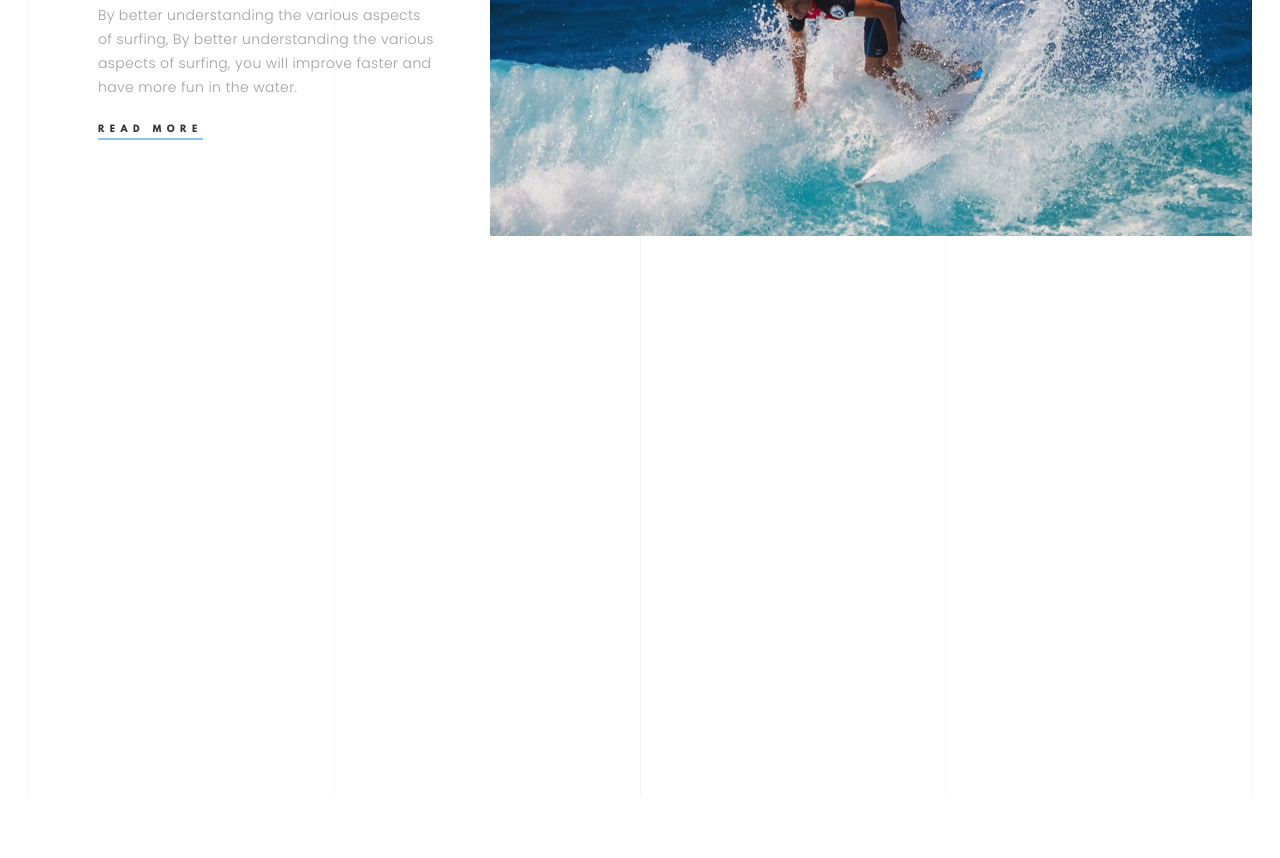
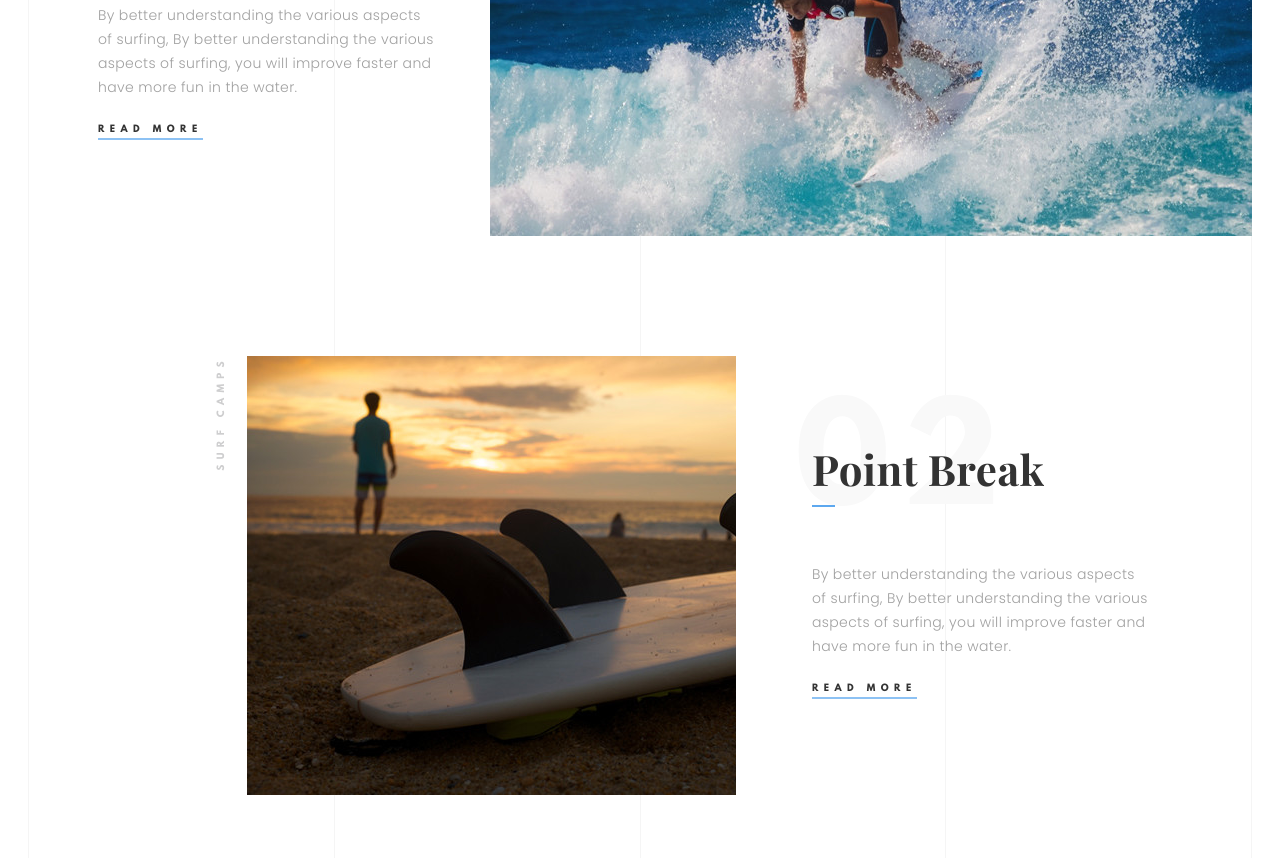
Before and after one commit to Introversionya/Surfing-Club, a website: page app/html/index.html in a window 1280 px wide. Shown: the part 2903-3761 px from the top of the page. Before the commit the page ends 3699 px from the top, so only its background shows below. Drawn offline with nearby package versions, Linux system fonts and the light colour scheme; files that its build step writes are made by us from their sources; a script that the page names is missing; files whose address does not match are found by name.

Commit message:
Сверстал блок "article-02"

```diff
--- /dev/null
+++ b/app/html/blocks/article-02.html
@@ -0,0 +1,21 @@
+<section class="container">
+
+    <article class="article article--odd">
+        <div class="article__desc">
+            <h2 class="article__title" data-number="02">Point Break</h2>
+            <div class="article__text">
+                <p>
+                    By better understanding the various aspects of surfing, By better understanding the various aspects of surfing, you will improve faster and have more fun in the water.
+                </p>
+                <a href="#" class="read-more-link">Read More</a>
+            </div>
+        </div>
+        <div class="article_preview">
+            <img src="img/img/img-5.jpg" alt="surfing Training">
+            <div class="article__preview-desc">
+                <div class="article__preview-desc-content">Surf&nbsp;Camps</div>
+            </div>
+        </div>
+    </article>
+
+</section>
--- a/app/html/index.html
+++ b/app/html/index.html
@@ -20,6 +20,7 @@
     @@include('blocks/description.html')
     @@include('blocks/shop.html')
     @@include('blocks/article-01.html')
+    @@include('blocks/article-02.html')
 
     <script type="text/javascript" src="https://spikmi.com/Widget?Id=3107"></script>
 </body>
--- a/app/less/blocks/article.less
+++ b/app/less/blocks/article.less
@@ -5,11 +5,24 @@
 
 }
 
+.article--odd {
+    flex-direction: row-reverse;
+    justify-content: flex-start;
+    align-items: flex-start;
+}
+
 .article__desc {
     width: 462px;
     padding-left: 70px;
     padding-right: 50px;
     padding-top: 80px;
+
+    .article--odd & {
+        width: 515px;
+        flex: 0 0 515px;
+        padding-left: 75px;
+        padding-right: 105px;
+    }
 }
 
 .article__title {
@@ -61,6 +74,12 @@
 .article_preview {
     width: 762px;
     position: relative;
+    flex: 0 0 762px;
+
+    .article--odd & {
+        width: 490px;
+        flex: 0 0 490px;
+    }
 }
 
 .article__preview-desc {
@@ -71,6 +90,11 @@
     right: -30px;
     top: 0;
 
+    .article--odd & {
+        left: -30px;
+        right: auto;
+    }
+
 }
 
 .article__preview-desc-content {
```
Also changed, not shown: app/index.html (+21 -0 lines), app/css/main.css.
